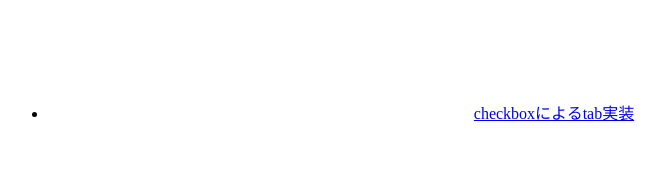
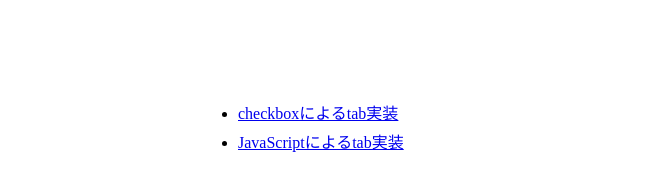
Before and after one commit to hiruc0000/tab, a plain HTML site: page index.html in a window 1280 px wide. Shown: the whole page, without its empty margins (106-772 px from the left). Drawn offline with Linux system fonts and the light colour scheme.

Commit message:
Link追加

```diff
--- a/index.html
+++ b/index.html
@@ -7,9 +7,12 @@
     <title>Varius tab UI</title>
     <style>
         ul {
-            width: 80%;
+            width: 50%;
             margin: 100px auto;
-            text-align: center;
+        }
+
+        li {
+            margin-bottom: 5px;
         }
     </style>
 </head>
@@ -17,6 +20,7 @@
 <body>
     <ul>
         <li><a href="./tab01.html">checkboxによるtab実装</a></li>
+        <li><a href="#">JavaScriptによるtab実装</a></li>
     </ul>
 </body>
 
```
